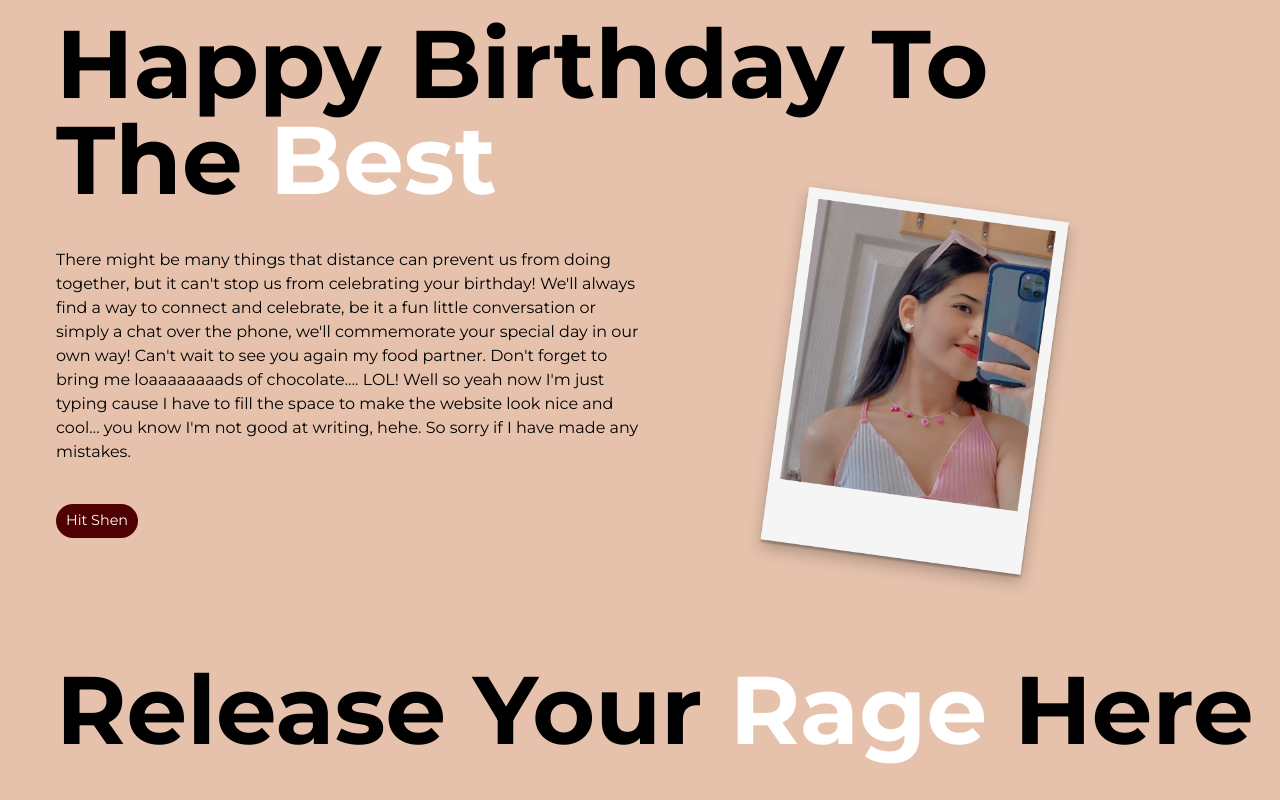
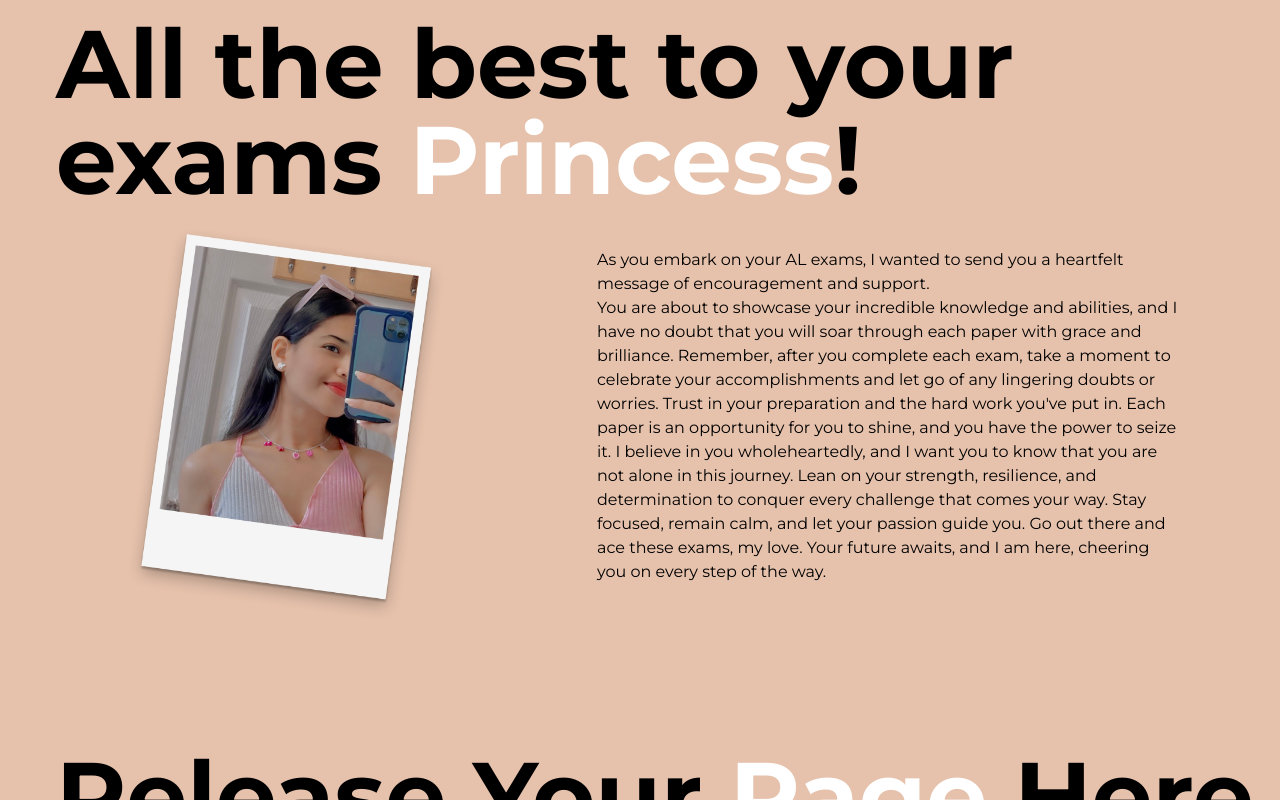
Before and after one commit to Shenon69/Shimara-Bdayweb, a React (Create React App) app: page / in a window 1280 px wide. Shown: the top 800 px of the page. Built offline with nearby package versions, Linux system fonts and the light colour scheme.

Commit message:
update: hero wish

```diff
--- a/src/Hero.js
+++ b/src/Hero.js
@@ -11,10 +11,10 @@ function Hero() {
         viewport={{ once: true }}
         className="text-4xl font-bold md:text-6xl lg:text-8xl lg:pl-10 lg:max-w-[80%]"
       >
-        Happy Birthday To The <span className="text-white">Best</span>
+        All the best to your exams <span className="text-white">Princess</span>!
       </m.h1>
-      <div className="flex flex-col">
-        <div className="w-[100%]">
+      <div className="flex flex-col lg:flex-row">
+        <div className="w-auto">
           <m.img
             initial={{ y: 100, opacity: 0 }}
             transition={{ duration: 1.5 }}
@@ -22,7 +22,7 @@ function Hero() {
             viewport={{ once: true }}
             src="/heroImg.png"
             alt="hero"
-            className="w-[90%] mx-auto mt-4 md:w-[50%] lg:w-[27%] lg:absolute lg:right-[15%] lg:top-[20%]"
+            className="w-[70%] mx-auto mt-4 md:w-[50%] lg:w-[60%] "
           />
         </div>
         <div className="lg:max-w-[50%] lg:mt-10 lg:pl-10">
@@ -33,21 +33,25 @@ function Hero() {
             viewport={{ once: true }}
           >
             {" "}
-            There might be many things that distance can prevent us from doing
-            together, but it can&apos;t stop us from celebrating your birthday!
-            We&apos;ll always find a way to connect and celebrate, be it a fun
-            little conversation or simply a chat over the phone, we&apos;ll
-            commemorate your special day in our own way! Can&apos;t wait to see
-            you again my food partner. Don&apos;t forget to bring me
-            loaaaaaaaads of chocolate…. LOL! Well so yeah now I&apos;m just
-            typing cause I have to fill the space to make the website look nice
-            and cool… you know I&apos;m not good at writing, hehe. So sorry if I
-            have made any mistakes.
+            As you embark on your AL exams, I wanted to send you a heartfelt
+            message of encouragement and support. <br /> You are about to
+            showcase your incredible knowledge and abilities, and I have no
+            doubt that you will soar through each paper with grace and
+            brilliance. Remember, after you complete each exam, take a moment to
+            celebrate your accomplishments and let go of any lingering doubts or
+            worries. Trust in your preparation and the hard work you've put in.
+            Each paper is an opportunity for you to shine, and you have the
+            power to seize it. I believe in you wholeheartedly, and I want you
+            to know that you are not alone in this journey. Lean on your
+            strength, resilience, and determination to conquer every challenge
+            that comes your way. Stay focused, remain calm, and let your passion
+            guide you. Go out there and ace these exams, my love. Your future
+            awaits, and I am here, cheering you on every step of the way.
           </m.p>
 
-          <button className="border-none rounded-[4rem] bg-[#4F0000] text-white px-2.5 py-1.5 text-[0.9rem] mt-4 lg:mt-10">
+          {/* <button className="border-none rounded-[4rem] bg-[#4F0000] text-white px-2.5 py-1.5 text-[0.9rem] mt-4 lg:mt-10">
             Hit Shen
-          </button>
+          </button> */}
         </div>
       </div>
     </section>
```
